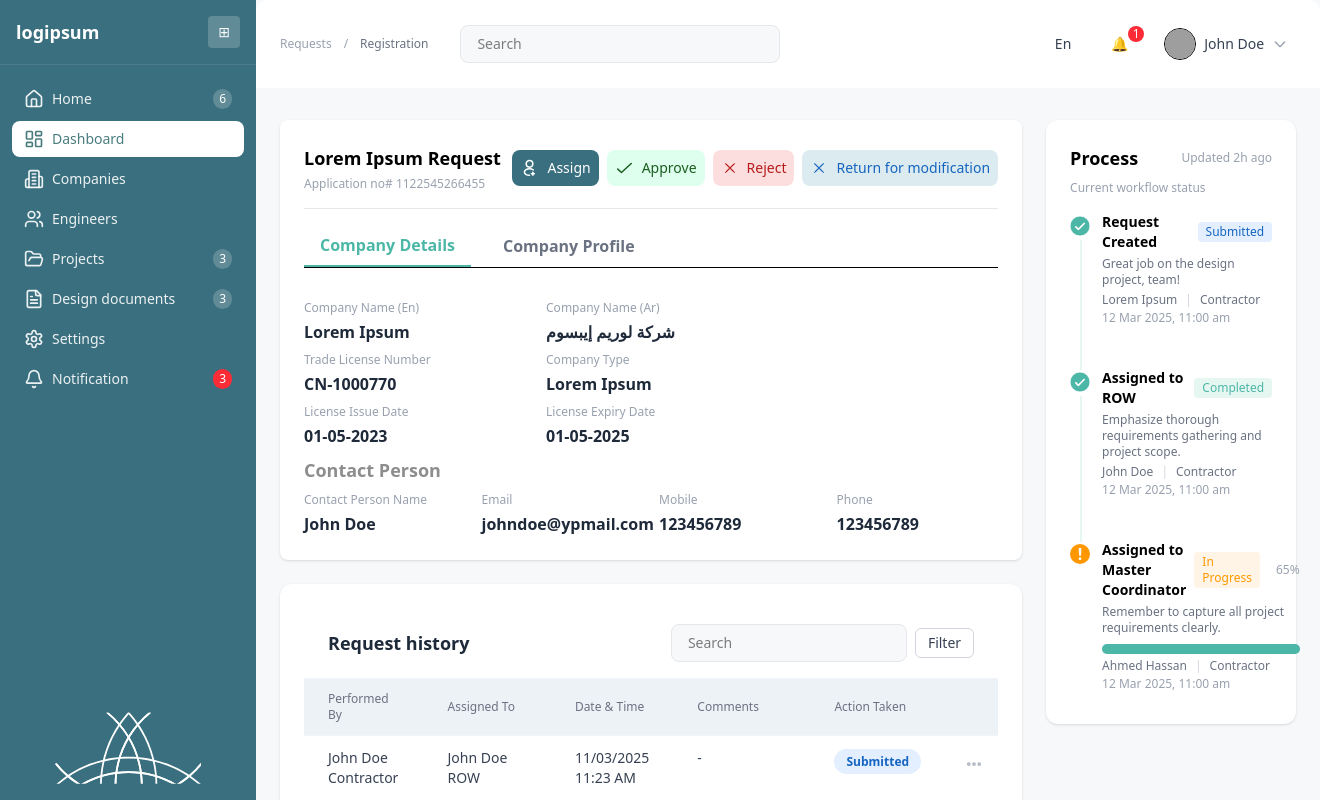
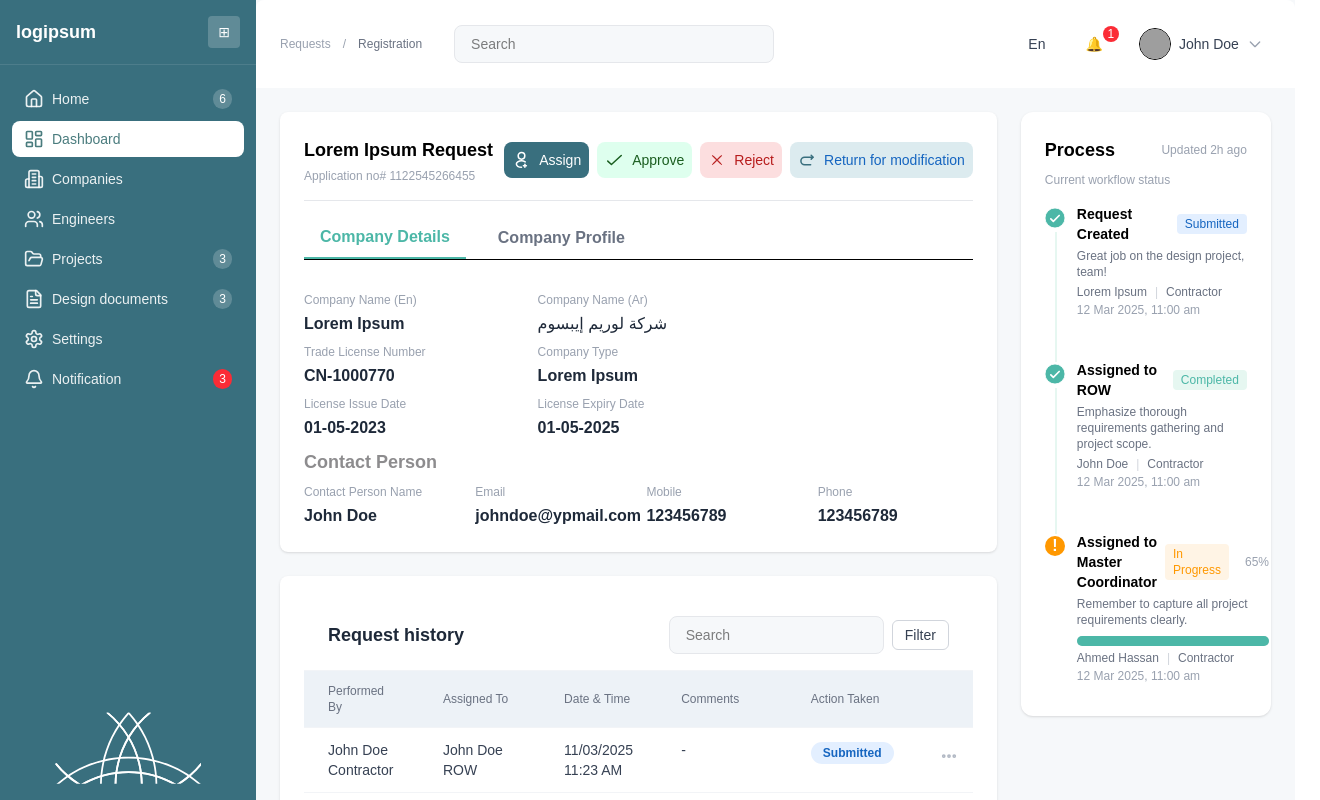
Before and after one commit to aamir910/Frontend_task, a React (Vite) app in the folder login-dashboard-app/: page /dashboard in a window 1280 px wide. Shown: the top 800 px of the page, 1320 px wide, since content can reach past the window. Built offline with nearby package versions, Linux system fonts and the light colour scheme; sample sign-in values are in the browser's storage; grey boxes are pictures that could not be loaded.

Commit message:
fix some UI

```diff
--- a/login-dashboard-app/src/components/Header.jsx
+++ b/login-dashboard-app/src/components/Header.jsx
@@ -16,7 +16,7 @@ const Header = () => {
   };
 
   return (
-    <Card className="flex flex-col md:flex-row md:items-center md:justify-between gap-4 border-b-0 rounded-b-none rounded-t-xl shadow-none mb-2">
+    <Card className="flex flex-col  rounded-xl  md:flex-row md:items-center md:justify-between rounded-xl  gap-4 border-b-0 rounded-b-none rounded-t-lg shadow-none rounded-xl ">
       <div className="flex items-center gap-4 flex-1">
         <nav className="text-xs text-gray-400 flex items-center gap-2">
           <span className="hover:underline cursor-pointer">Requests</span>
--- a/login-dashboard-app/src/components/ui/Card.jsx
+++ b/login-dashboard-app/src/components/ui/Card.jsx
@@ -2,7 +2,7 @@ import React from 'react'
 
 function Card({ children, className = '', ...props }) {
   return (
-    <div className={`bg-white rounded-xl shadow p-6 ${className}`} {...props}>
+    <div className={`bg-white rounded-lg shadow p-6 ${className}`} {...props}>
       {children}
     </div>
   )
--- a/login-dashboard-app/src/icons/ReturnIcon.jsx
+++ b/login-dashboard-app/src/icons/ReturnIcon.jsx
@@ -3,8 +3,10 @@ import React from 'react'
 const ReturnIcon = () => {
   return (
     <svg width="18" height="18" viewBox="0 0 18 18" fill="none" xmlns="http://www.w3.org/2000/svg">
-      <path d="M13.1997 4.56885C13.2699 4.56885 13.3121 4.58327 13.3433 4.60498L13.3716 4.62842C13.4062 4.66299 13.4312 4.70686 13.4312 4.80029C13.4311 4.87019 13.4166 4.91173 13.395 4.94287L13.3716 4.97119L9.69678 8.64697L9.34326 9.00049L13.3716 13.0288C13.4061 13.0633 13.4311 13.1066 13.4312 13.1997C13.4312 13.2931 13.4062 13.337 13.3716 13.3716C13.337 13.4062 13.2931 13.4312 13.1997 13.4312C13.1298 13.4311 13.0883 13.4167 13.0571 13.395L13.0288 13.3716L9.00049 9.34326L8.64697 9.69678L4.97119 13.3716C4.93668 13.406 4.89342 13.4311 4.80029 13.4312C4.72998 13.4312 4.68795 13.4168 4.65674 13.395L4.62842 13.3716C4.5939 13.337 4.56885 13.2931 4.56885 13.1997C4.5689 13.1299 4.58336 13.0882 4.60498 13.0571L4.62842 13.0288L8.65674 9.00049L8.30322 8.64697L4.62842 4.97119C4.59402 4.93669 4.56888 4.89333 4.56885 4.80029C4.56885 4.73005 4.58321 4.68794 4.60498 4.65674L4.62842 4.62842C4.66299 4.59385 4.70686 4.56885 4.80029 4.56885C4.87012 4.56887 4.91174 4.58339 4.94287 4.60498L4.97119 4.62842L8.64697 8.30322L9.00049 8.65674L13.0288 4.62842C13.0633 4.594 13.1067 4.56892 13.1997 4.56885Z" fill="currentColor" stroke="currentColor"/>
+    <path d="M12.6526 13.7324H6.65259C4.58259 13.7324 2.90259 12.0524 2.90259 9.98242C2.90259 7.91242 4.58259 6.23242 6.65259 6.23242H14.9026" stroke="#396F7E" stroke-width="1.5" stroke-miterlimit="10" stroke-linecap="round" stroke-linejoin="round"/>
+    <path d="M13.1775 8.10758L15.0975 6.18758L13.1775 4.26758" stroke="#396F7E" stroke-width="1.5" stroke-linecap="round" stroke-linejoin="round"/>
     </svg>
+
   )
 }
 
--- a/login-dashboard-app/src/index.css
+++ b/login-dashboard-app/src/index.css
@@ -1,5 +1,18 @@
 
 @import "tailwindcss";
+
+:root {
+  font-family: "Cairo", sans-serif;
+  line-height: 1.5;
+  font-weight: 400;
+
+
+  font-synthesis: none;
+  text-rendering: optimizeLegibility;
+  -webkit-font-smoothing: antialiased;
+  -moz-osx-font-smoothing: grayscale;
+}
+
 /* :root {
   font-family: system-ui, Avenir, Helvetica, Arial, sans-serif;
   line-height: 1.5;
```
